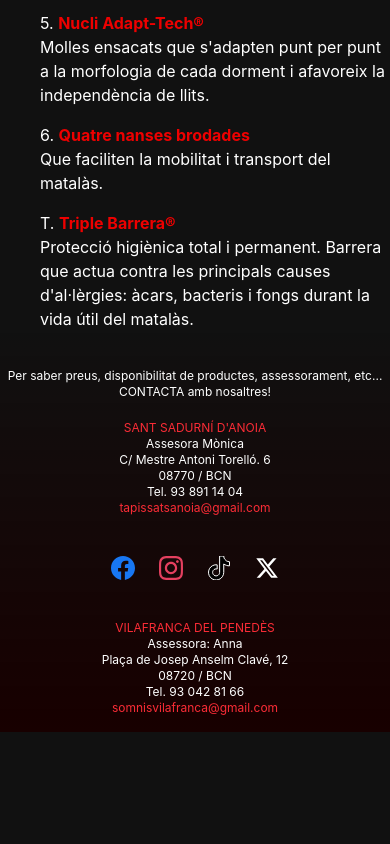
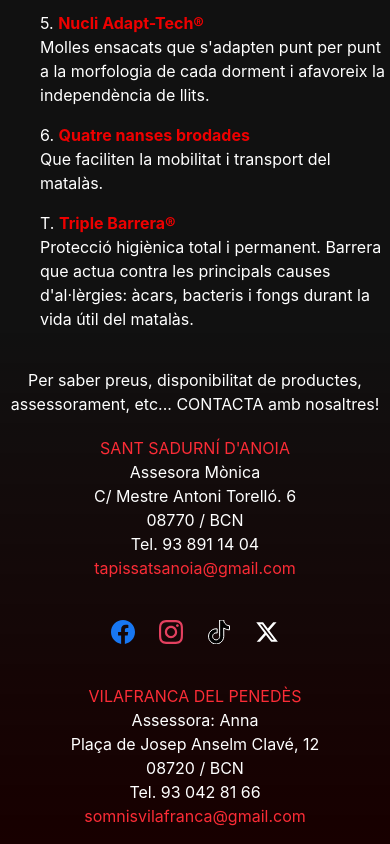
Before and after one commit to Dani-Bcn/Somnis_Fake, a React (Vite) app: page /podiumplus in a window 390 px wide. Shown: the part 2040-2884 px from the top of the page. Before the commit the page ends 2772 px from the top, so only its background shows below. Built offline with nearby package versions, Linux system fonts and the light colour scheme.

Commit message:
fix: remove unnecessary class adjustments in Footer and Home components for cleaner styling

```diff
--- a/src/Footer.jsx
+++ b/src/Footer.jsx
@@ -1,7 +1,7 @@
 import { motion as m } from "framer-motion";
 export default function Footer() {
   return (
-    <div className="   flex-col bg-linear-to-b from-[#18000000] to-[#180000] backdrop-blur-[0px] text-white py-4  text-center text-xs lg:text-sm flex  justify-around items-center z-250">
+    <div className="   flex-col bg-linear-to-b from-[#18000000] to-[#180000] backdrop-blur-[0px] text-white py-4  text-center  lg:text-sm flex  justify-around items-center z-250">
       <h4 className="py-5">
         Per saber preus, disponibilitat de productes, assessorament, etc...
         CONTACTA amb nosaltres!
--- a/src/Home.jsx
+++ b/src/Home.jsx
@@ -290,7 +290,7 @@ export default function Home() {
         muted
         loop
         playsInline
-        className="fixed z-0 max-h-screen  scale-500 lg:scale-100 lg:top-10 brightness-50  top-35  "
+        className="fixed z-0   scale-500 lg:scale-100 lg:top-10 brightness-50  top-35  "
       />
       <div
         ref={titleRef}
```
